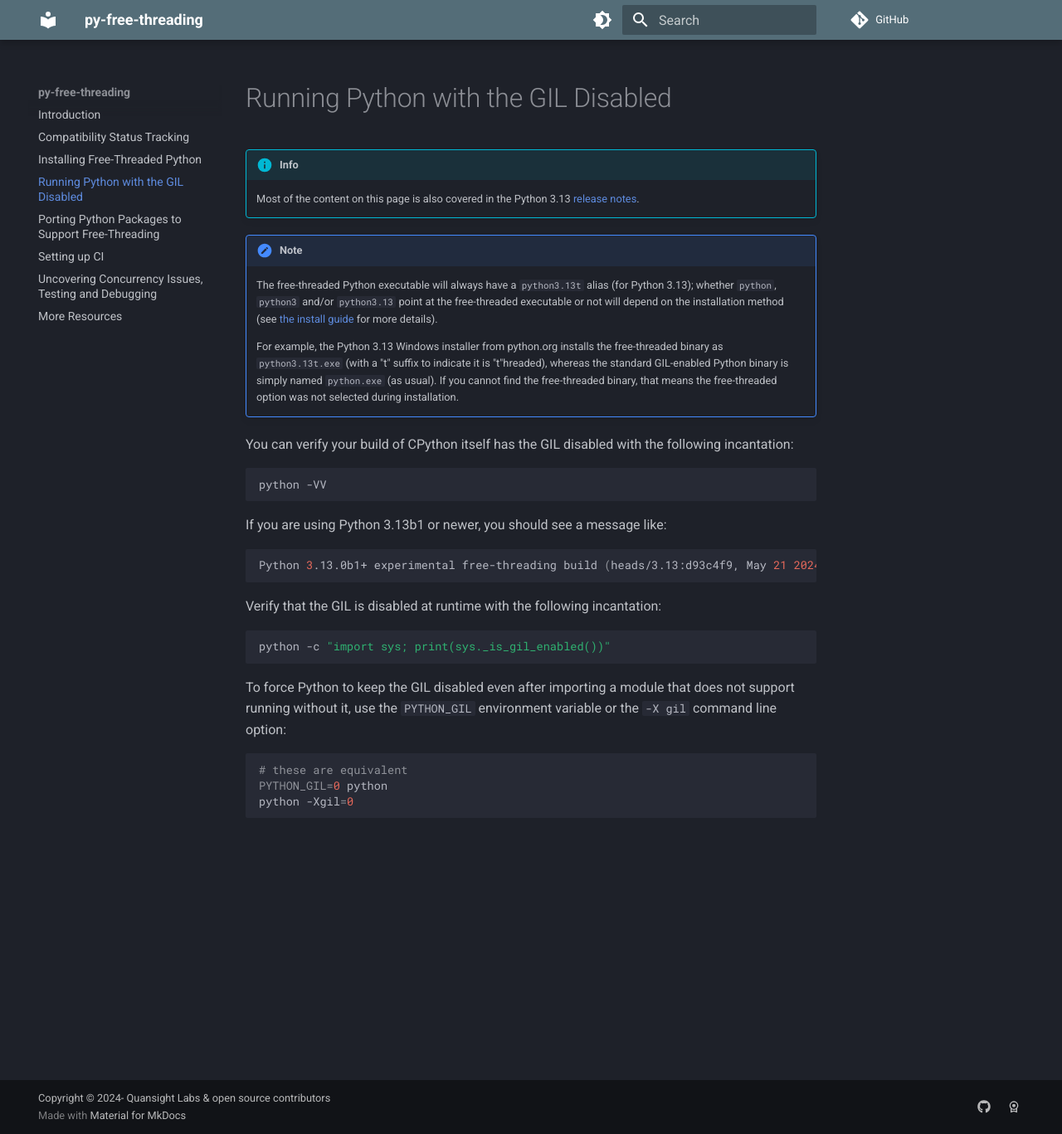
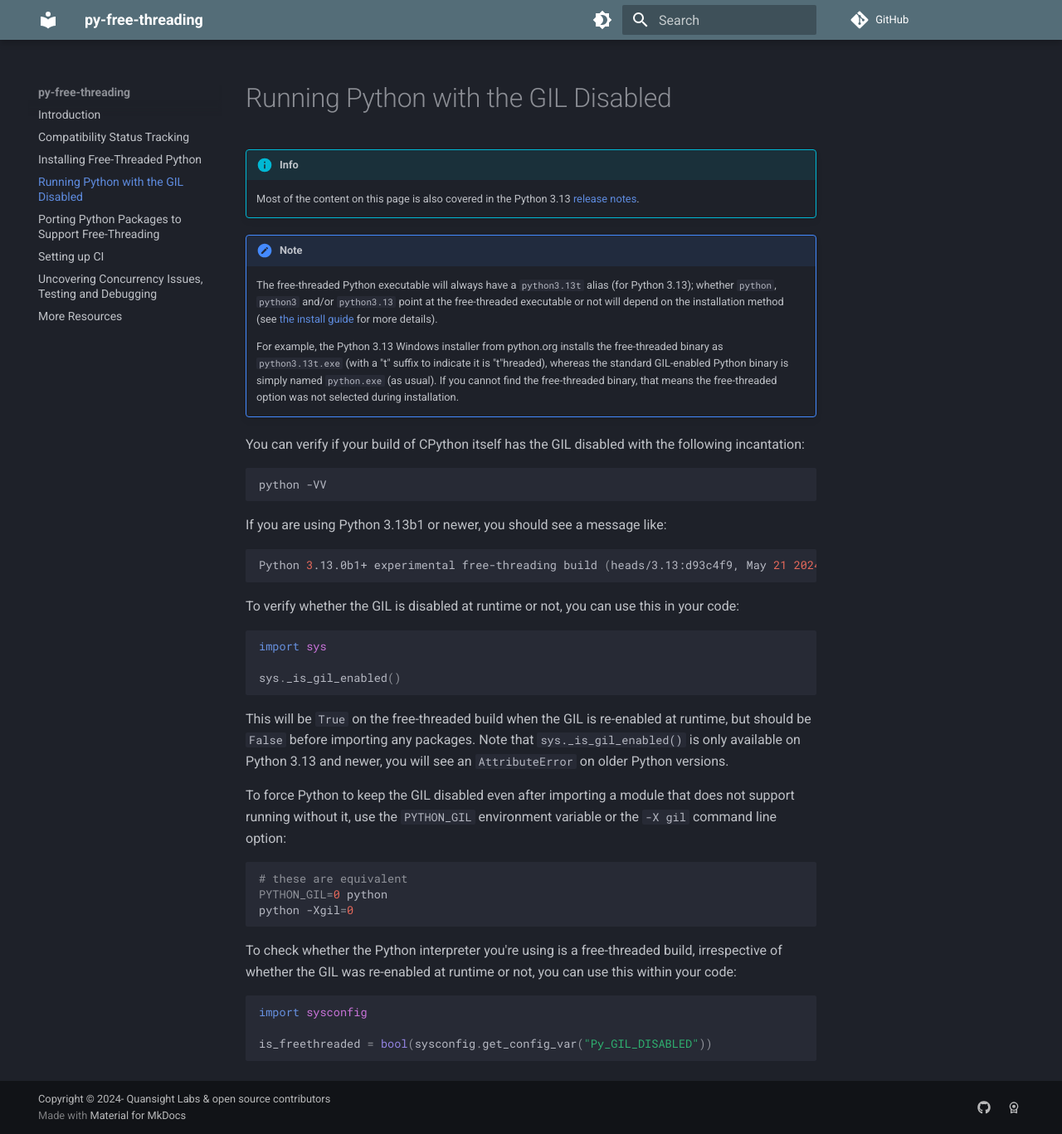
Before and after one commit to Quansight-Labs/free-threaded-compatibility, an MkDocs documentation site: the page built from docs/running-gil-disabled.md, in a window 1280 px wide and 1367 px high. Shown: the whole window at 83% size. Built offline with MkDocs 1.6.1 and Material for MkDocs 9.7.7, drawn with Linux system fonts in a browser that asks for light colours; comment, search, counter and statistics services are not loaded.

Commit message:
Add doc content on environment markers and `Py_GIL_disabled` configvar (#124)

````diff
--- a/docs/running-gil-disabled.md
+++ b/docs/running-gil-disabled.md
@@ -17,7 +17,7 @@
     free-threaded binary, that means the free-threaded option was not selected
     during installation.
 
-You can verify your build of CPython itself has the GIL disabled with the
+You can verify if your build of CPython itself has the GIL disabled with the
 following incantation:
 
 ```bash
@@ -30,11 +30,19 @@ If you are using Python 3.13b1 or newer, you should see a message like:
 Python 3.13.0b1+ experimental free-threading build (heads/3.13:d93c4f9, May 21 2024, 10:54:14) [Clang 15.0.0 (clang-1500.1.0.2.5)]
 ```
 
-Verify that the GIL is disabled at runtime with the following incantation:
+To verify whether the GIL is disabled at runtime or not, you can use this in
+your code:
 
-```bash
-python -c "import sys; print(sys._is_gil_enabled())"
+```python
+import sys
+
+sys._is_gil_enabled()
 ```
+
+This will be `True` on the free-threaded build when the GIL is re-enabled at
+runtime, but should be `False` before importing any packages. Note that
+`sys._is_gil_enabled()` is only available on Python 3.13 and newer, you will
+see an `AttributeError` on older Python versions.
 
 To force Python to keep the GIL disabled even after importing a module
 that does not support running without it, use the `PYTHON_GIL` environment
@@ -45,3 +53,13 @@ variable or the `-X gil` command line option:
 PYTHON_GIL=0 python
 python -Xgil=0
 ```
+
+To check whether the Python interpreter you're using is a free-threaded build,
+irrespective of whether the GIL was re-enabled at runtime or not, you can use
+this within your code:
+
+```python
+import sysconfig
+
+is_freethreaded = bool(sysconfig.get_config_var("Py_GIL_DISABLED"))
+```
````
Also changed, not shown: docs/ci.md (+13 -0 lines).
